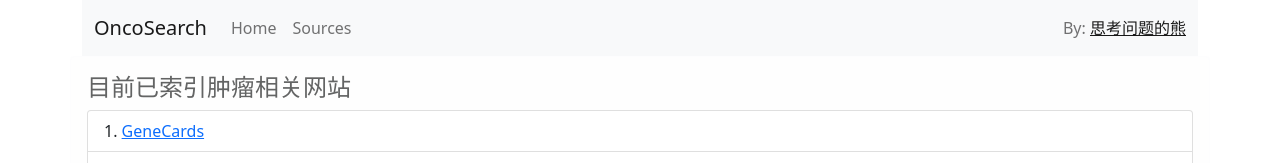
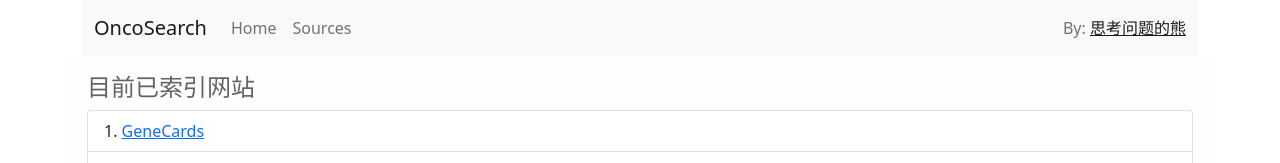
Before and after one commit to fei0810/oncosearch, a plain HTML site: page resources.html in a window 1280 px wide. Shown: the top 163 px of the page. Drawn offline with nearby package versions, Linux system fonts and the light colour scheme.

Commit message:
Update resources.html

```diff
--- a/resources.html
+++ b/resources.html
@@ -46,7 +46,7 @@
             </nav>
             <div class="row">
                 <div class="alert alert-light" role="alert">
-                    <h4>目前已索引肿瘤相关网站</h4>
+                    <h4>目前已索引网站</h4>
                     <ul class="list-group list-group-numbered">
                         <li class="list-group-item"><a href="https://www.genecards.org/">GeneCards</a></li>
                         <li class="list-group-item"><a href="https://gnomad.broadinstitute.org/">gnomAD</a></li>
```
